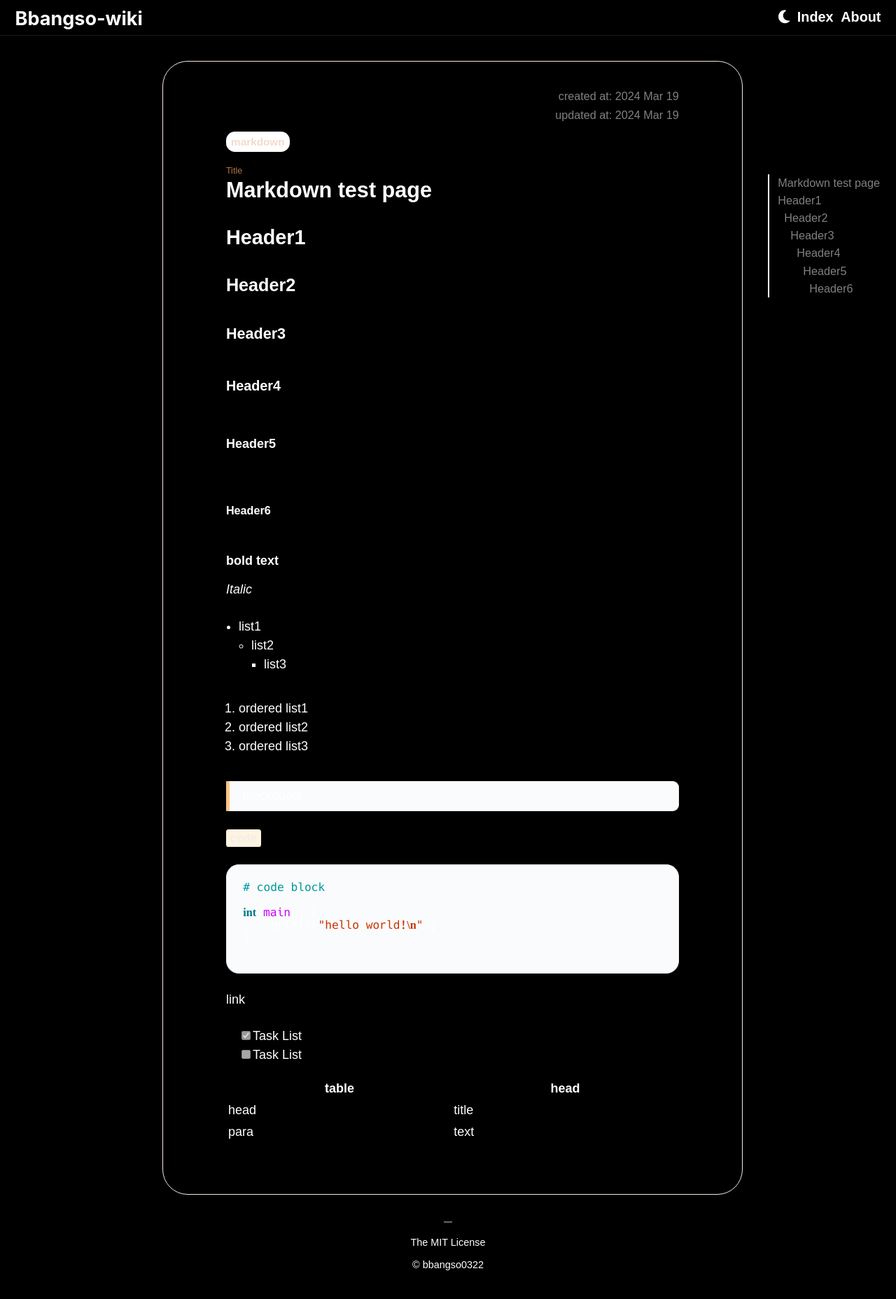
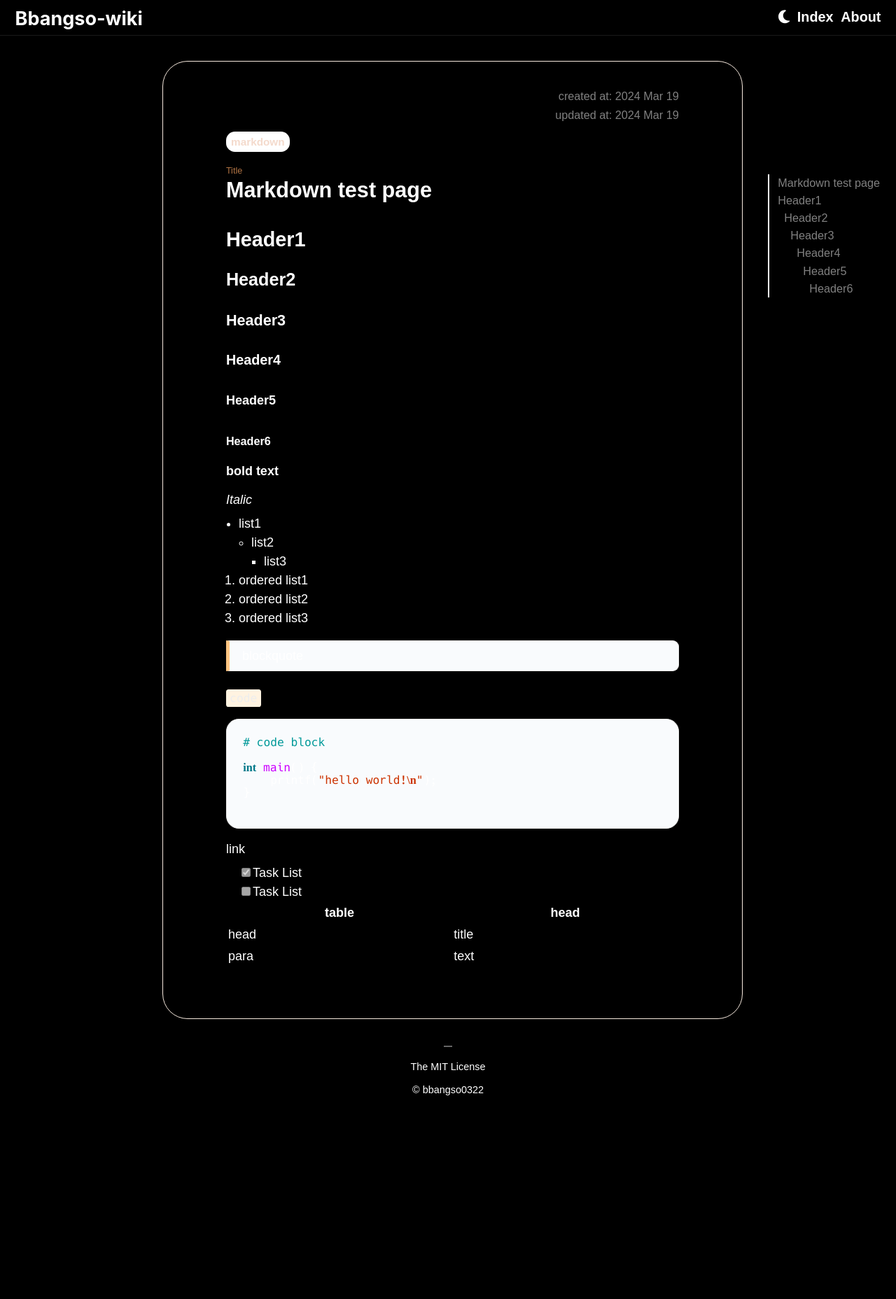
Before and after one commit to bbangso0322/kiwi-log, a Jekyll site: the page built from _mywikis/Markdown Test Page.md, in a window 1280 px wide. Shown: the whole page at 70% size. Built offline with Jekyll 4.4.1, drawn with Linux system fonts in a browser that asks for light colours; some web fonts are replaced; after the commit the page ends 1606 px from its top, so only the background shows below that.

Commit message:
adjust paragraph space

```diff
--- a/_sass/markdown.scss
+++ b/_sass/markdown.scss
@@ -11,6 +11,8 @@
 	font-family: code-monospace;
 	font-size: 0.9rem;
 	line-height: 1rem;
+	margin-top: 0.5rem;
+	margin-bottom: 0.5rem;
 }
 
 .language-plaintext {
@@ -43,11 +45,15 @@
 .page-container h6 {
 	font-weight: 800;
 	position: relative;
+	margin-bottom: 0.5rem;
+	margin-top: 1.2rem;
 }
 
 .page-container ul,
 .page-container ol {
 	padding-left: 1rem;
+	margin-top: 0;
+	margin-bottom: 0;
 }
 
 .page-container h1 {
```
